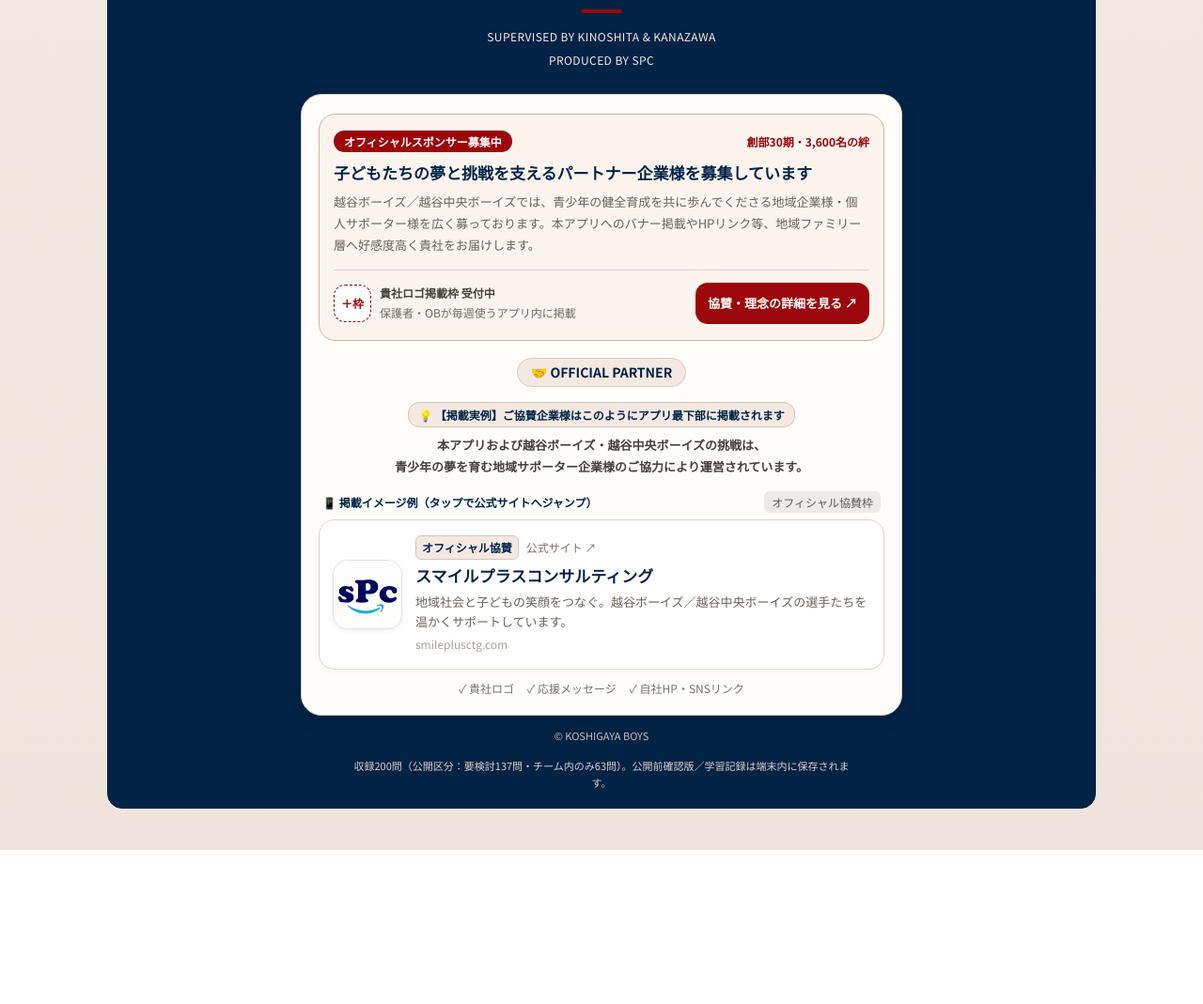
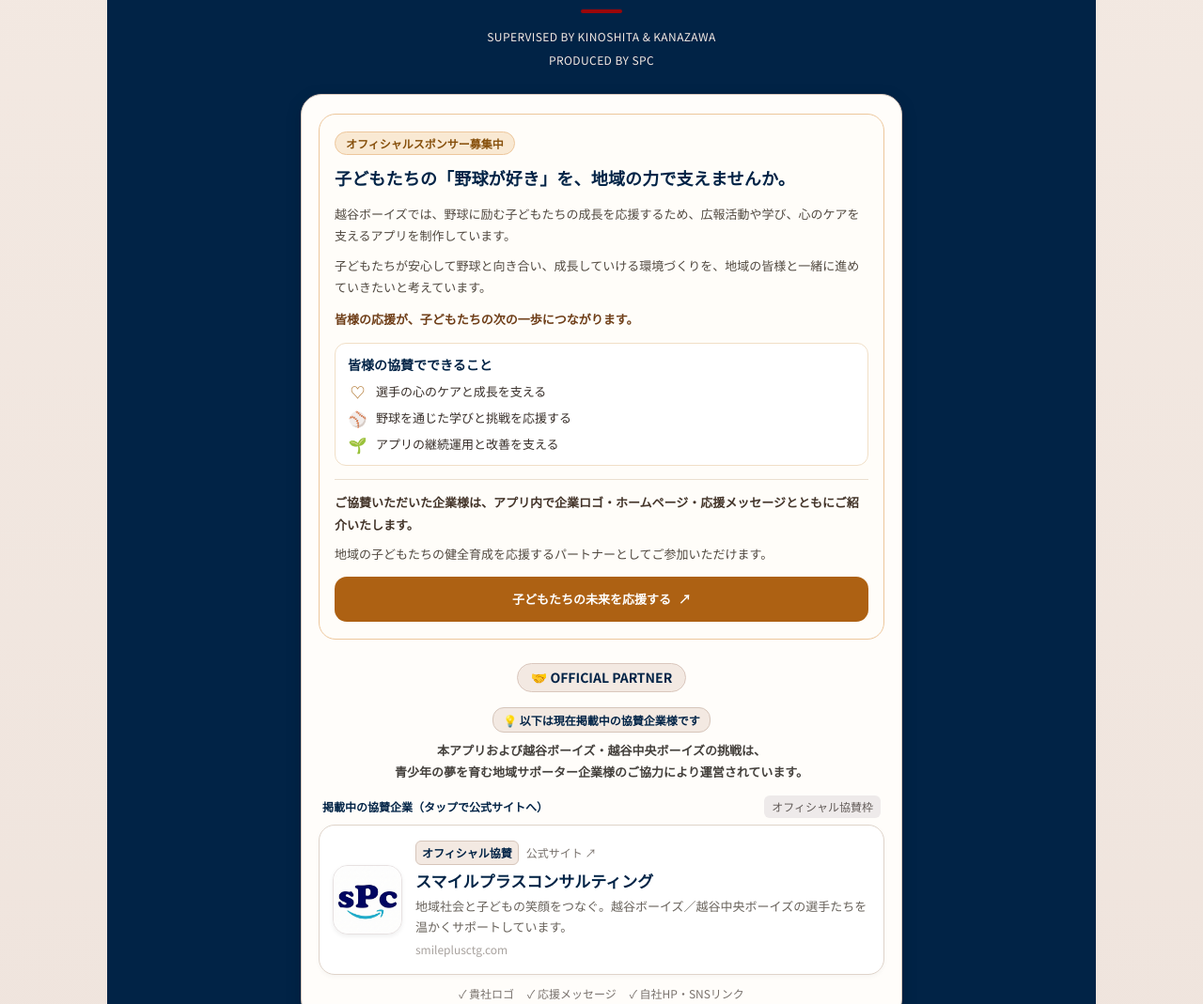
Before and after one commit to spc-jp/koshigaya-method-app, a plain HTML site: page index.html in a window 1280 px wide. Shown: the part 1364-2433 px from the top of the page at 94% size. Before the commit the page ends 2269 px from the top, so only its background shows below. Drawn offline with nearby package versions, Linux system fonts and the light colour scheme.

Commit message:
Add files via upload

```diff
--- a/index.html
+++ b/index.html
@@ -218,6 +218,29 @@ dialog::backdrop{background:#012346ad}
   .feedback{scroll-margin-top:12px}
 }
 @media(min-width:801px){.mobile-answer-actions{display:none!important}}
+
+/* Sponsor recruitment refinement only. All selectors stay within the sponsor block. */
+#spc-official-partner{overflow-wrap:anywhere}
+#spc-official-partner .sponsor-recruitment{background:#fffdf9;border-color:#edc79c;padding:18px 16px;margin-bottom:24px}
+#spc-official-partner .sponsor-recruitment-top{margin-bottom:10px}
+#spc-official-partner .sponsor-recruitment-badge{background:#f9e9d3;color:#87500c;border:1px solid #edc79c}
+#spc-official-partner .sponsor-recruitment h2{font-size:18px;line-height:1.65;color:#012346;margin:0 0 11px;letter-spacing:.01em}
+#spc-official-partner .sponsor-recruitment-copy p,#spc-official-partner .sponsor-recruitment-company p{font-size:13px;line-height:1.8;color:#514940;margin:0 0 8px}
+#spc-official-partner .sponsor-recruitment-copy p:last-child,#spc-official-partner .sponsor-recruitment-company p:last-child{margin-bottom:0}
+#spc-official-partner .sponsor-recruitment-message{padding-top:2px;color:#6e3d17!important}
+#spc-official-partner .sponsor-recruitment-benefits{background:#fff;border:1px solid #f1dfc7;border-radius:12px;padding:12px 13px;margin:14px 0}
+#spc-official-partner .sponsor-recruitment-benefits h3{margin:0 0 8px;color:#012346;font-size:14px;line-height:1.5}
+#spc-official-partner .sponsor-recruitment-benefits ul{list-style:none;padding:0;margin:0;display:grid;gap:7px}
+#spc-official-partner .sponsor-recruitment-benefits li{display:flex;align-items:flex-start;gap:9px;font-size:13px;line-height:1.55;color:#382f2a;min-width:0}
+#spc-official-partner .sponsor-recruitment-benefits li span:first-child{flex:0 0 21px;text-align:center;color:#aa6b1f;font-size:16px;line-height:1.3}
+#spc-official-partner .sponsor-recruitment-company{border-top:1px solid #ebdfd0;padding-top:12px}
+#spc-official-partner .sponsor-recruitment-company strong{color:#423328;font-weight:700}
+#spc-official-partner .sponsor-recruitment-bottom{display:block;border-top:0;margin-top:12px;padding-top:0}
+#spc-official-partner .sponsor-recruitment-cta{display:flex;width:100%;min-height:48px;background:#ad6113;color:#fff!important;box-shadow:none;text-align:center;gap:8px;line-height:1.5;white-space:normal}
+#spc-official-partner .sponsor-recruitment-cta:hover{background:#92500e}
+#spc-official-partner .spc-partner-badge{margin-top:1px}
+@media(max-width:540px){#spc-official-partner .sponsor-recruitment{padding:14px 12px;margin-bottom:22px}#spc-official-partner .sponsor-recruitment h2{font-size:16px}#spc-official-partner .sponsor-recruitment-benefits{padding:11px 10px}#spc-official-partner .sponsor-recruitment-cta{font-size:13px}}
+@media(max-width:390px){#spc-official-partner .sponsor-recruitment{padding:13px 10px}#spc-official-partner .sponsor-recruitment-copy p,#spc-official-partner .sponsor-recruitment-company p{font-size:13px}}
 </style>
 </head>
 <body>
@@ -262,18 +285,33 @@ dialog::backdrop{background:#012346ad}
 
 <section class="spc-partner" id="spc-official-partner" aria-labelledby="spc-partner-heading">
   <section class="sponsor-recruitment" id="sponsor-recruitment" aria-labelledby="sponsor-recruitment-title">
-    <div class="sponsor-recruitment-top"><span class="sponsor-recruitment-badge">オフィシャルスポンサー募集中</span><span class="sponsor-recruitment-history">創部30期・3,600名の絆</span></div>
-    <h2 id="sponsor-recruitment-title">子どもたちの夢と挑戦を支えるパートナー企業様を募集しています</h2>
-    <p class="sponsor-recruitment-description">越谷ボーイズ／越谷中央ボーイズでは、青少年の健全育成を共に歩んでくださる地域企業様・個人サポーター様を広く募っております。本アプリへのバナー掲載やHPリンク等、地域ファミリー層へ好感度高く貴社をお届けします。</p>
+    <div class="sponsor-recruitment-top"><span class="sponsor-recruitment-badge">オフィシャルスポンサー募集中</span></div>
+    <h2 id="sponsor-recruitment-title">子どもたちの「野球が好き」を、地域の力で支えませんか。</h2>
+    <div class="sponsor-recruitment-copy">
+      <p>越谷ボーイズでは、野球に励む子どもたちの成長を応援するため、広報活動や学び、心のケアを支えるアプリを制作しています。</p>
+      <p>子どもたちが安心して野球と向き合い、成長していける環境づくりを、地域の皆様と一緒に進めていきたいと考えています。</p>
+      <p class="sponsor-recruitment-message"><strong>皆様の応援が、子どもたちの次の一歩につながります。</strong></p>
+    </div>
+    <div class="sponsor-recruitment-benefits" aria-labelledby="sponsor-benefits-title">
+      <h3 id="sponsor-benefits-title">皆様の協賛でできること</h3>
+      <ul>
+        <li><span aria-hidden="true">♡</span><span>選手の心のケアと成長を支える</span></li>
+        <li><span aria-hidden="true">⚾</span><span>野球を通じた学びと挑戦を応援する</span></li>
+        <li><span aria-hidden="true">🌱</span><span>アプリの継続運用と改善を支える</span></li>
+      </ul>
+    </div>
+    <div class="sponsor-recruitment-company">
+      <p><strong>ご協賛いただいた企業様は、アプリ内で企業ロゴ・ホームページ・応援メッセージとともにご紹介いたします。</strong></p>
+      <p>地域の子どもたちの健全育成を応援するパートナーとしてご参加いただけます。</p>
+    </div>
     <div class="sponsor-recruitment-bottom">
-      <div class="sponsor-recruitment-slot"><span class="sponsor-recruitment-slot-icon" aria-hidden="true">＋枠</span><span><strong>貴社ロゴ掲載枠 受付中</strong><small>保護者・OBが毎週使うアプリ内に掲載</small></span></div>
-      <a class="sponsor-recruitment-cta" href="https://www.koshigayaboys.com/about/" target="_blank" rel="noopener noreferrer">協賛・理念の詳細を見る ↗</a>
+      <a class="sponsor-recruitment-cta" href="https://www.koshigayaboys.com/about/" target="_blank" rel="noopener noreferrer">子どもたちの未来を応援する <span aria-hidden="true">↗</span></a>
     </div>
   </section>
   <h2 class="spc-partner-badge" id="spc-partner-heading">🤝 OFFICIAL PARTNER</h2>
-  <p class="spc-example-note">💡 【掲載実例】ご協賛企業様はこのようにアプリ最下部に掲載されます</p>
+  <p class="spc-example-note">💡 以下は現在掲載中の協賛企業様です</p>
   <p class="spc-partner-intro"><strong>本アプリおよび越谷ボーイズ・越谷中央ボーイズの挑戦は、<br>青少年の夢を育む地域サポーター企業様のご協力により運営されています。</strong></p>
-  <div class="spc-example-heading"><p>📱 掲載イメージ例（タップで公式サイトへジャンプ）</p><span class="spc-example-slot">オフィシャル協賛枠</span></div>
+  <div class="spc-example-heading"><p>掲載中の協賛企業（タップで公式サイトへ）</p><span class="spc-example-slot">オフィシャル協賛枠</span></div>
   <a class="spc-partner-link" href="https://www.smileplusctg.com/" target="_blank" rel="noopener noreferrer" aria-label="スマイルプラスコンサルティング公式サイトを開く">
     <span class="spc-partner-logo"><img src="https://spc-jp.github.io/koshigaya-method-app/spc-logo.png" alt="SPC ロゴ" loading="lazy"></span>
     <span class="spc-partner-copy"><span class="spc-partner-meta"><span class="spc-partner-label">オフィシャル協賛</span><span class="spc-partner-site">公式サイト ↗</span></span>
```
